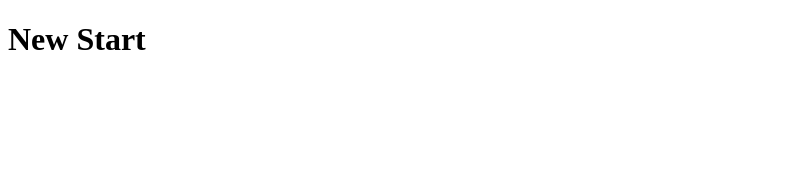
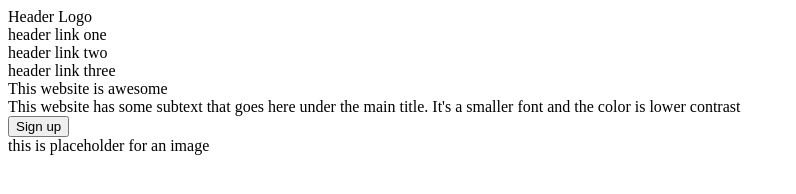
Before and after one commit to surajkhod/webpage-css, a plain HTML site: page index.html in a window 1280 px wide. Shown: the whole page, without its empty margins (0-796 px from the left). Drawn offline with Linux system fonts and the light colour scheme.

Commit message:
html skelton done

```diff
--- a/index.html
+++ b/index.html
@@ -6,6 +6,27 @@
     <title>MyWeb</title>
 </head>
 <body>
-    <h1>New Start</h1>
+    <div class="sec1">
+        <div class="header">
+            <div>Header Logo</div>
+            <div class="links">
+                <div>header link one</div>
+                <div>header link two</div>
+                <div>header link three</div>
+            </div>
+        </div>
+
+        <div class="about">
+            <div class="first">
+                <div class="h1">This website is awesome</div>
+                <div class="text">This website has some subtext that goes here under the main title. It's a smaller font and the color is lower contrast</div>
+                <button>Sign up</button>
+            </div>
+            <div class="second">
+                <div>this is placeholder for an image</div>
+            </div>
+        </div>
+
+    </div>
 </body>
 </html>
```
